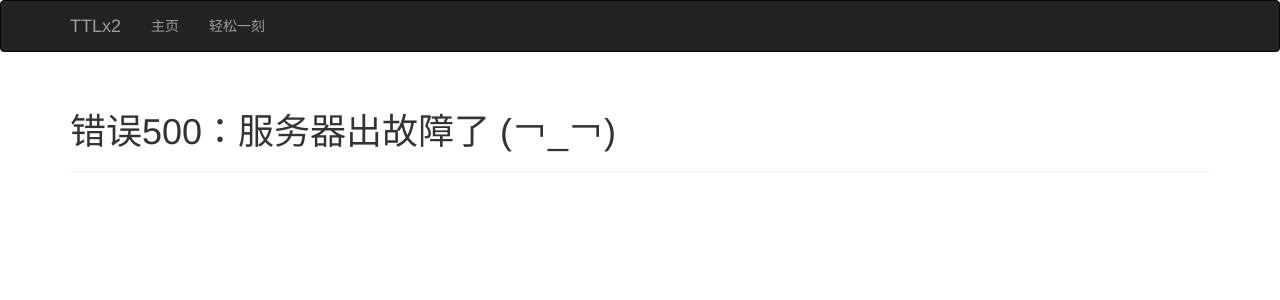
After one commit to ttlttl/netease_qingsongyike, a Flask app: template templates/500.html in a window 1280 px wide. The commit adds this page. Shown: the top 300 px of the page. Run offline with Flask 2, Linux system fonts and the light colour scheme; the template is opened without the code that fills it, so the values that code supplies are empty; some libraries are stand-ins or nearby versions.

Commit message:
Add some html pages

```diff
--- a/hello.py
+++ b/hello.py
@@ -8,14 +8,27 @@ app = Flask(__name__)
 manager = Manager(app)
 bootstrap = Bootstrap(app)
 
+@app.errorhandler(404)
+def page_not_found(e):
+    return render_template('404.html'), 404
+
+@app.errorhandler(500)
+def internal_server_error(e):
+    return render_template('500.html'), 500
+
 @app.route('/')
 def index():
+    return render_template('index.html')
+
+@app.route('/qsyk')
+def qsyk():
     session = DBSession()
     qingsongyike = session.query(Qingsongyike).first()
     session.close()
     title=qingsongyike.title
     body=qingsongyike.body
-    return render_template('index.html',title=title, body=body)
+    return render_template('qsyk.html',title=title, body=body)
+
 
 if __name__ == '__main__':
     manager.run()
--- /dev/null
+++ b/templates/500.html
@@ -0,0 +1,9 @@
+{% extends "base.html" %}
+
+{% block title %}TTLx2 - 出错啦！ {% endblock %}
+
+{% block page_content %}
+<div class="page-header">
+    <h1>错误500：服务器出故障了 (￢_￢)</h1>
+</div>
+{% endblock %}
--- /dev/null
+++ b/templates/base.html
@@ -0,0 +1,30 @@
+{% extends "bootstrap/base.html" %}
+{% block title %}TTLx2{% endblock %}
+
+{% block navbar %}
+<div class="navbar navbar-inverse" role="navigation">
+    <div class="container">
+        <div class="navbar-header">
+            <button type="button" class="navbar-toggle" data-toggle="collapse" data-target=".navbar-collapse">
+                <span class="sr-only">Toggle navigation</span>
+                <span class="icon-bar"></span>
+                <span class="icon-bar"></span>
+                <span class="icon-bar"></span>
+            </button>
+            <a class="navbar-brand" href="/">TTLx2</a>
+        </div>
+        <div class="navbar-collapse collapse">
+            <ul class="nav navbar-nav">
+                <li><a href="/">主页</a></li>
+                <li><a href="/qsyk">轻松一刻</a></li>
+            </ul>
+        </div>
+    </div>
+</div>
+{% endblock %}
+
+{% block content %}
+<div class="container">
+    {% block page_content %}{% endblock %}
+</div>
+{% endblock %}
```
Also changed, not shown: templates/404.html (added, +9 -0 lines), templates/index.html (+6 -30 lines), templates/qsyk.html (added, +12 -0 lines).
